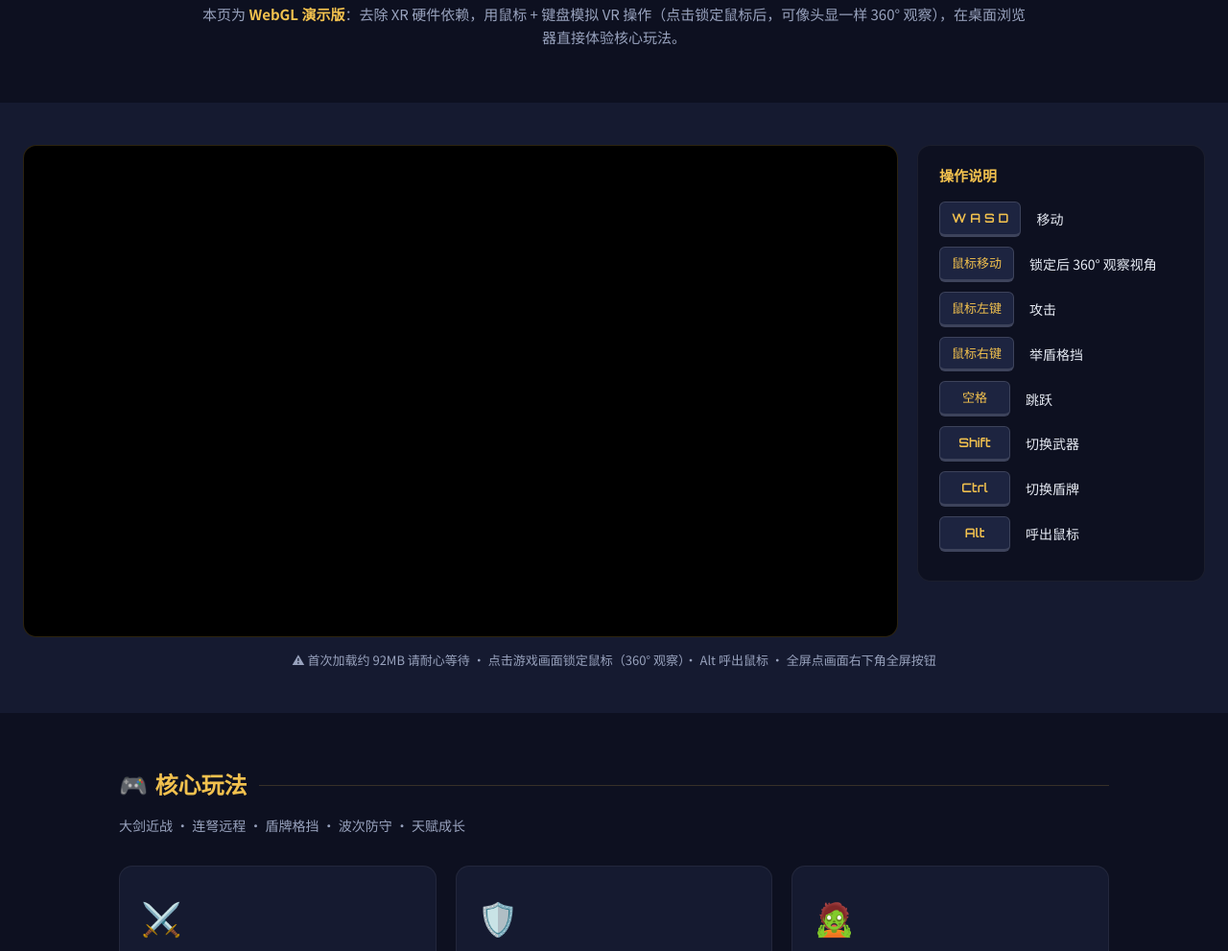
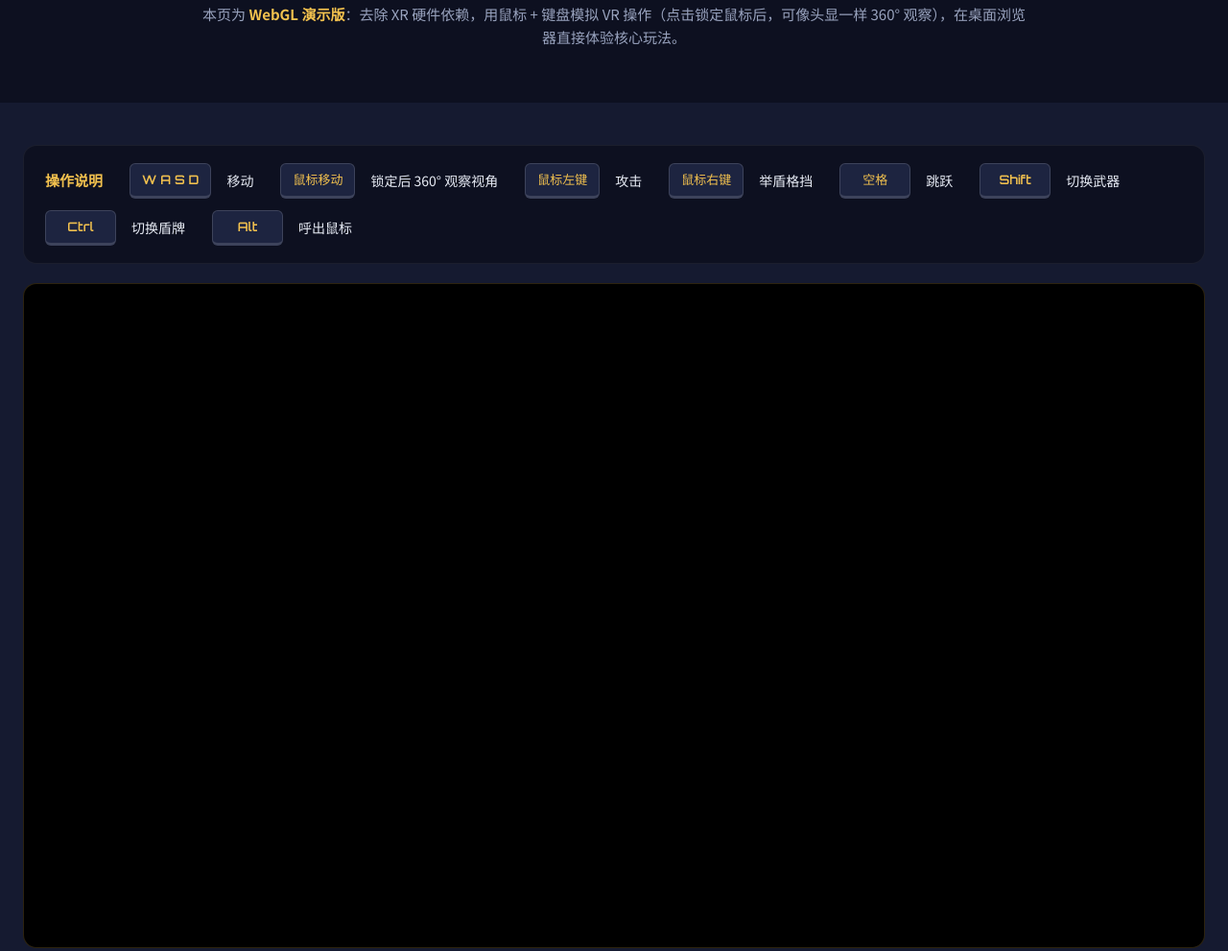
Before and after one commit to MagicRobe/pico4-kingdomdemo-webgl, a plain HTML site: page index.html in a window 1280 px wide. Shown: the part 763-1754 px from the top of the page at 96% size. Drawn offline with Linux system fonts and the light colour scheme.

Commit message:
feat(webgl): 更新游戏构建到最新代码（08-18）

```diff
--- a/index.html
+++ b/index.html
@@ -76,18 +76,19 @@
   /* ===== 内嵌游戏 + 操作提示 ===== */
   #play{background:var(--bg2);padding:44px 0}
   #play .wrap{max-width:100%;padding:0 24px}
-  .play-flex{display:flex;gap:20px;align-items:flex-start;max-width:1920px;margin:0 auto}
+  .play-flex{display:flex;flex-direction:column;gap:20px;max-width:1920px;margin:0 auto}
   .game-frame{
-    flex:1;min-width:0;aspect-ratio:16/9;background:#000;border-radius:14px;
+    width:100%;aspect-ratio:16/9;background:#000;border-radius:14px;
     border:1px solid var(--line);overflow:hidden;
   }
   .game-frame iframe{width:100%;height:100%;border:0;display:block}
   .play-keys{
-    width:300px;flex-shrink:0;background:var(--bg);
-    border:1px solid rgba(255,255,255,.06);border-radius:14px;padding:20px 22px;
+    width:100%;background:var(--bg);
+    border:1px solid rgba(255,255,255,.06);border-radius:14px;padding:18px 22px;
+    display:flex;flex-wrap:wrap;align-items:center;gap:12px 28px;
   }
-  .play-keys h4{color:var(--gold);font-size:15px;margin-bottom:14px;font-family:'Orbitron',sans-serif}
-  .play-keys .key-item{margin-bottom:10px}
+  .play-keys h4{color:var(--gold);font-size:15px;margin:0;font-family:'Orbitron',sans-serif}
+  .play-keys .key-item{margin:0}
   #play .hint{text-align:center;margin-top:14px}
 
   /* ===== 分区标题 ===== */
@@ -163,10 +164,6 @@
     .keys{grid-template-columns:1fr}
     .code-wrap{grid-template-columns:1fr}
   }
-  @media (max-width:1100px){
-    .play-flex{flex-direction:column}
-    .play-keys{width:100%}
-  }
 </style>
 </head>
 <body>
@@ -219,9 +216,6 @@
 <section id="play">
   <div class="wrap">
     <div class="play-flex">
-      <div class="game-frame">
-        <iframe id="gameFrame" allow="pointer-lock; fullscreen" frameborder="0" title="PICO4 王国 WebGL 试玩"></iframe>
-      </div>
       <div class="play-keys">
         <h4>操作说明</h4>
         <div class="key-item"><kbd>W A S D</kbd><span>移动</span></div>
@@ -232,6 +226,9 @@
         <div class="key-item"><kbd>Shift</kbd><span>切换武器</span></div>
         <div class="key-item"><kbd>Ctrl</kbd><span>切换盾牌</span></div>
         <div class="key-item"><kbd>Alt</kbd><span>呼出鼠标</span></div>
+      </div>
+      <div class="game-frame">
+        <iframe id="gameFrame" allow="pointer-lock; fullscreen" frameborder="0" title="PICO4 王国 WebGL 试玩"></iframe>
       </div>
     </div>
     <div class="hint">⚠ 首次加载约 92MB 请耐心等待 · 点击游戏画面锁定鼠标（360° 观察）· Alt 呼出鼠标 · 全屏点画面右下角全屏按钮</div>
```
Also changed, not shown: 2 other files.
